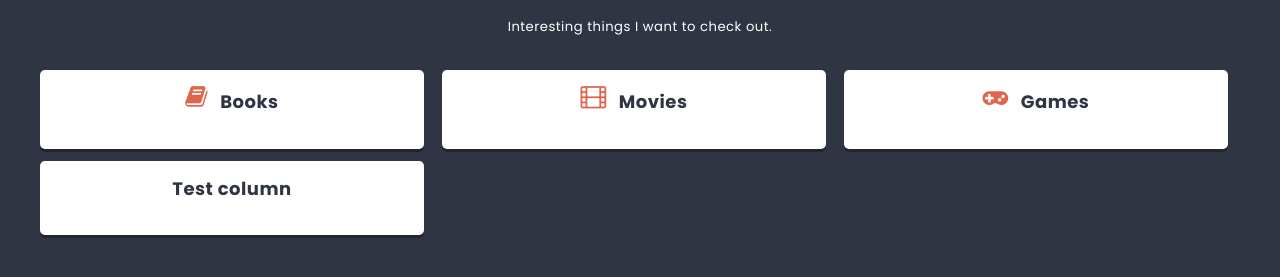
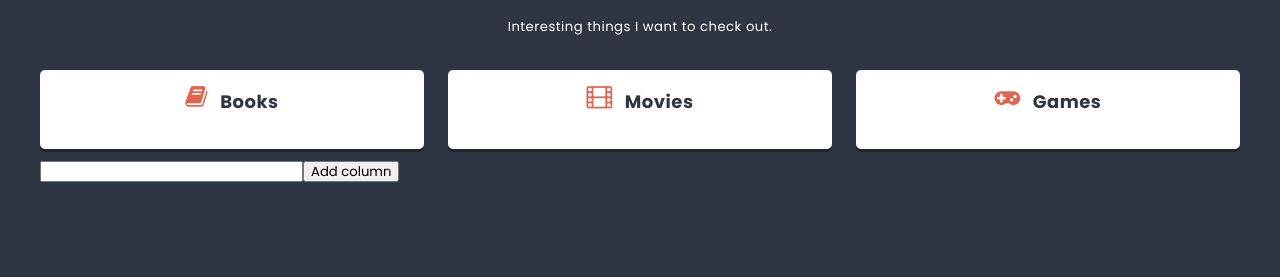
Before and after one commit to anntan2913/react-app, a React (Create React App) app in the folder my-first-react-app/: page / in a window 1280 px wide. Shown: the part 471-748 px from the top of the page. Built offline with nearby package versions, Linux system fonts and the light colour scheme.

Commit message:
add function: add column

```diff
--- a/my-first-react-app/package.json
+++ b/my-first-react-app/package.json
@@ -11,6 +11,7 @@
     "react-dom": "^18.2.0",
     "react-scripts": "5.0.1",
     "sass": "^1.62.1",
+    "shortid": "^2.2.16",
     "web-vitals": "^2.1.4"
   },
   "scripts": {
--- a/my-first-react-app/src/components/List/List.js
+++ b/my-first-react-app/src/components/List/List.js
@@ -2,6 +2,7 @@
 import Column from '../Column/Column';
 import { useState } from 'react';
 import { useEffect } from 'react';
+import shortid from 'shortid';
 const List = () => {
 
     const [columns, setColumns] = useState ([
@@ -10,13 +11,13 @@
         { id: 3, title: 'Games', icon: 'gamepad' }
     ]);
 
-    useEffect(() => {
+    const [value, setValue] = useState('');
 
-        setTimeout(() => {
-            setColumns([...columns, { id: 4, title: 'Test column'}]);
-        }, 2000);
-
-    }, []);
+    const handleSubmit = e => {
+        e.preventDefault();
+        setColumns([...columns, { id: shortid(), title: value }]);
+        setValue('');
+    };
 
     return (
         <div className={styles.list}>
@@ -27,6 +28,10 @@
             <section className={styles.columns}>
                 {columns.map(column => <Column key={column.id} title={column.title} icon={column.icon} />)}
             </section>
+            <form onSubmit={handleSubmit}>
+                <input type="text" value={value} onChange={e => setValue(e.target.value)} />
+                <button>Add column</button>
+            </form>
         </div>
     );
 };
```
Also changed, not shown: 1 other file (tests, documents, lock files or other folders).
